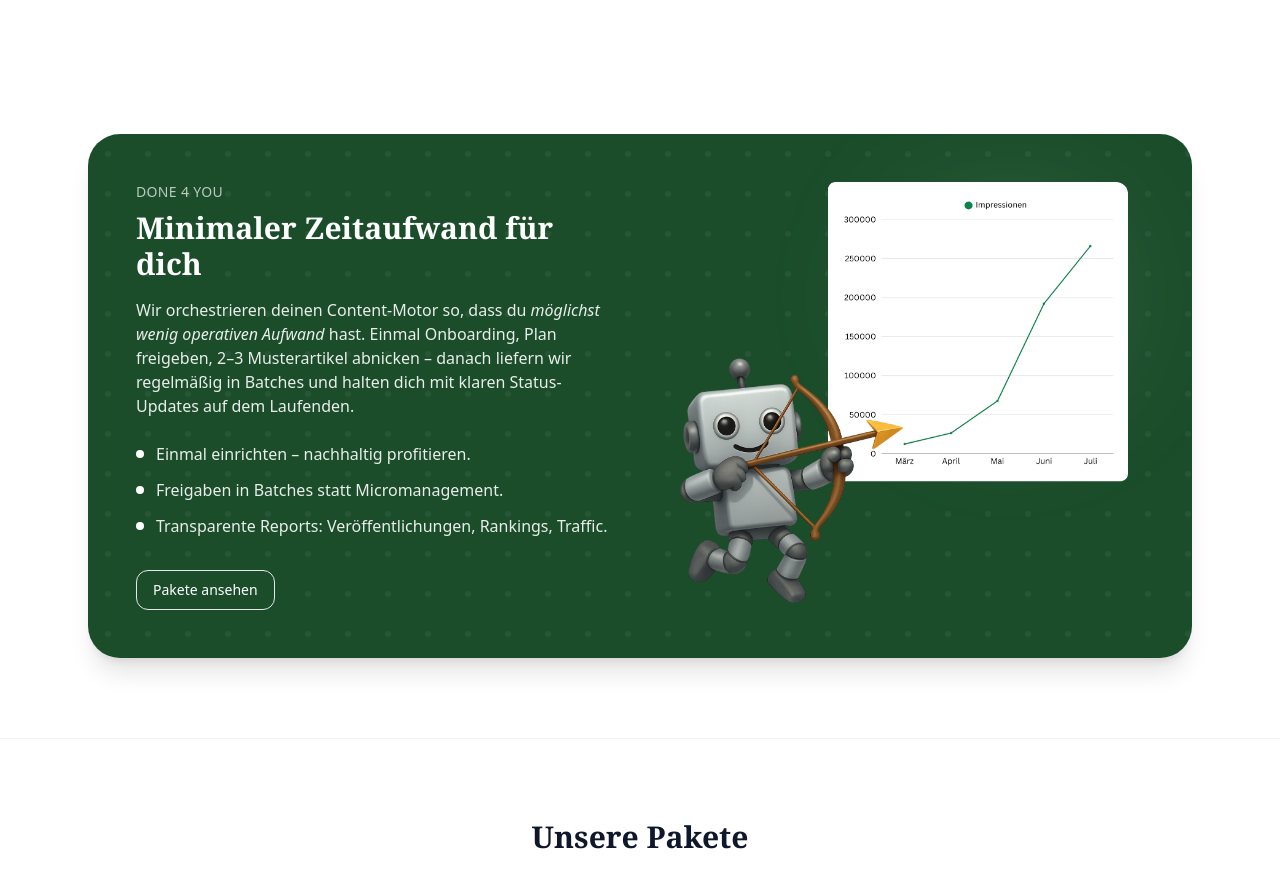
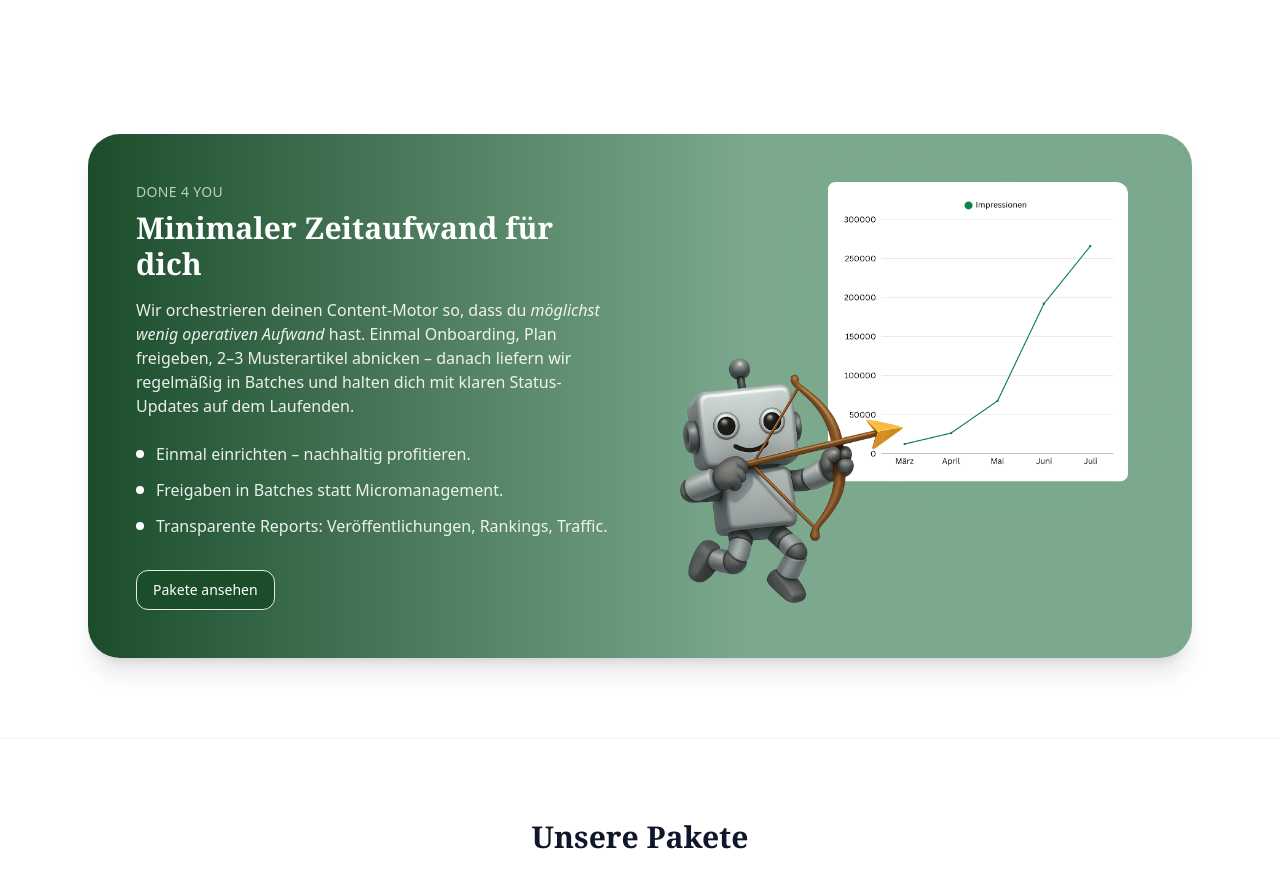
Before and after one commit to lennartnm/findbar_website, a Next.js app: page / in a window 1280 px wide. Shown: the part 1260-2140 px from the top of the page. Built offline with nearby package versions, Linux system fonts and the light colour scheme.

Commit message:
Update page.tsx

```diff
--- a/src/app/page.tsx
+++ b/src/app/page.tsx
@@ -272,18 +272,10 @@ function UnserZielSection() {
       <div className={containerClass}>
         <div
           className="relative w-full overflow-hidden rounded-3xl md:rounded-[32px] text-white shadow-xl"
-          style={{ backgroundColor: RG600 }}
+          style={{
+            background: `linear-gradient(to right, ${RG600} 0%, ${RG300} 60%)`
+          }}
         >
-          {/* Punkte-Pattern – EIN Layer, 5% Deckkraft */}
-          <div
-            aria-hidden
-            className="absolute inset-0 opacity-[0.05]"
-            style={{
-              backgroundImage: "radial-gradient(white 10%, transparent 11%)",
-              backgroundSize: "40px 40px",
-              backgroundPosition: "0 0",
-            }}
-          />
           {/* Inhalt */}
           <div className="relative z-10 grid items-center gap-12 px-6 py-12 md:grid-cols-2 md:px-12">
             <div>
@@ -340,6 +332,7 @@ function UnserZielSection() {
     </section>
   );
 }
+
 
 
 /* ------------------------ PreiseSection ----------------------- */
```
